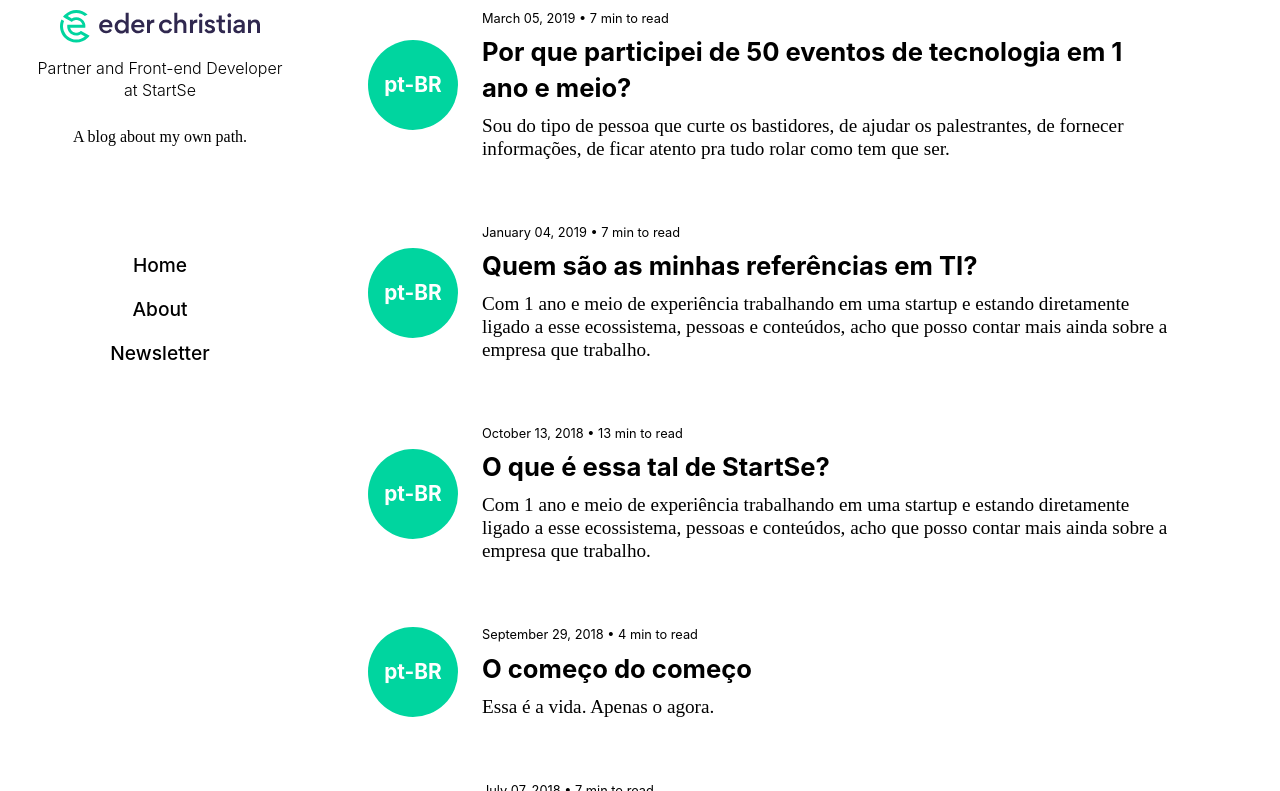
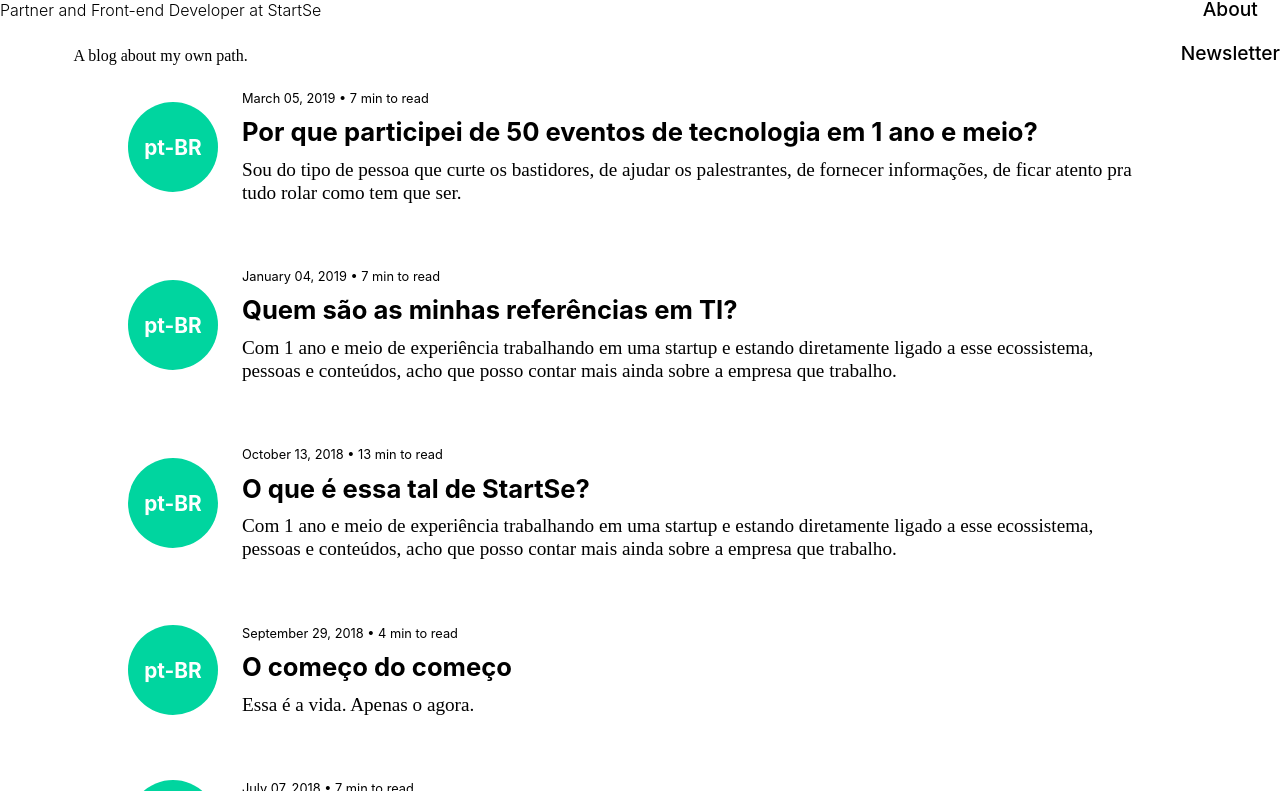
Before and after one commit to ederchristian/ederchristian, a Gatsby site: page / in a window 1280 px wide. Shown: the part 22-813 px from the top of the page. Built offline with nearby package versions, Linux system fonts and the light colour scheme; Gatsby itself is replaced by a stand-in of ours; some packages are replaced by stand-ins of ours; some icons are missing.

Commit message:
style: add max-width for the main div

```diff
--- a/src/components/Layout/styled.js
+++ b/src/components/Layout/styled.js
@@ -1,5 +1,5 @@
-import styled from 'styled-components'
-import media from 'styled-media-query'
+import styled from "styled-components"
+import media from "styled-media-query"
 
 export const LayoutWrapper = styled.section`
   display: flex;
@@ -12,11 +12,13 @@
 export const LayoutMain = styled.main`
   background: var(--background);
   min-height: 100vh;
-  padding: 0 3.75rem 0 20rem;
+  max-width: 70rem;
+  margin: 0 auto;
+  padding-top: 5rem;
   width: 100%;
 
   ${media.lessThan("large")`
-    padding: 4rem 0;
+    padding: 3.2rem 0;
   `}
 
   body#grid & {
--- a/src/components/Sidebar/styled.js
+++ b/src/components/Sidebar/styled.js
@@ -1,18 +1,20 @@
-import styled from 'styled-components'
-import media from 'styled-media-query'
+import styled from "styled-components"
+import media from "styled-media-query"
 
-export const SidebarContainer = styled.aside`
+export const SidebarContainer = styled.nav`
+  position: fixed;
   display: flex;
-  flex-direction: column;
   align-items: center;
+  justify-content: space-between;
   background: var(--mediumBackground);
   border-right: 1px solid var(--borders);
-  height: 100vh;
+  height: 4rem;
   position: fixed;
-  padding: 2rem;
+  padding: 1rem 0;
   text-align: center;
-  width: 20rem;
+  width: 100%;
   transition: all 0.5s ease;
+  z-index: 9;
 
   ${media.lessThan("large")`
     position: inherit;
@@ -20,15 +22,33 @@
     height: calc(100% - 50px);
     border: 0;
     padding: 0;
-    width: 100%;
     transform: ${props =>
-      props.isMenuOpen ? 'translateX(0)' : 'translateX(-100vw)'};
+      props.isMenuOpen ? "translateX(0)" : "translateX(-100vw)"};
+  `}
+`
+
+export const SidebarContainerBox = styled.div`
+  width: 100%;
+  max-width: 70rem;
+  margin: 0 auto;
+  display: flex;
+  align-items: center;
+  justify-content: space-between;
+
+  ${media.lessThan("large")`
+    height: calc(100% - 50px);
   `}
 `
 
 export const SidebarLinksContainer = styled.section`
   display: flex;
-  flex-direction: column;
-  width: 100%;
-  height: calc(100% - 100px);
+  align-items: center;
+  justify-content: flex-end;
+  width: 50%;
+
+  ${media.lessThan("large")`
+    flex-direction: column;
+    height: calc(100% - 100px);
+    width: 100%;
+  `}
 `
```
